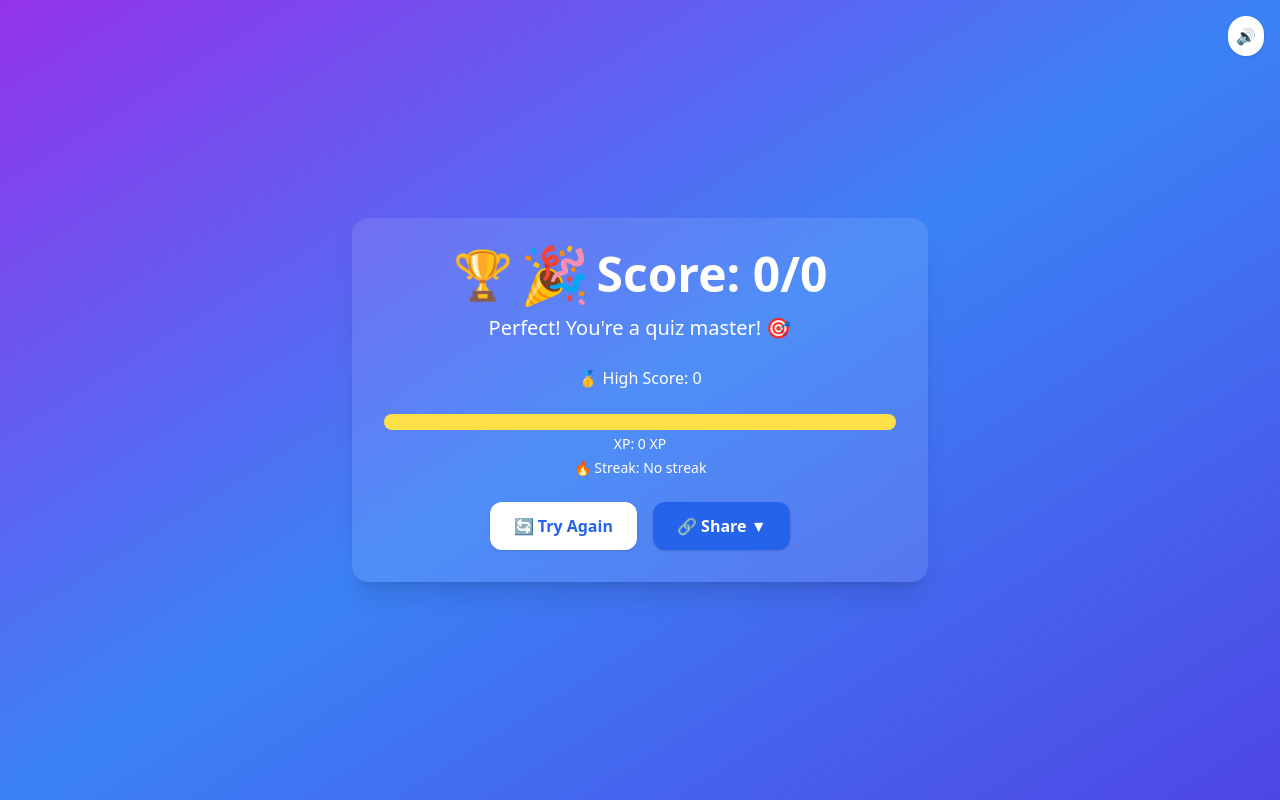
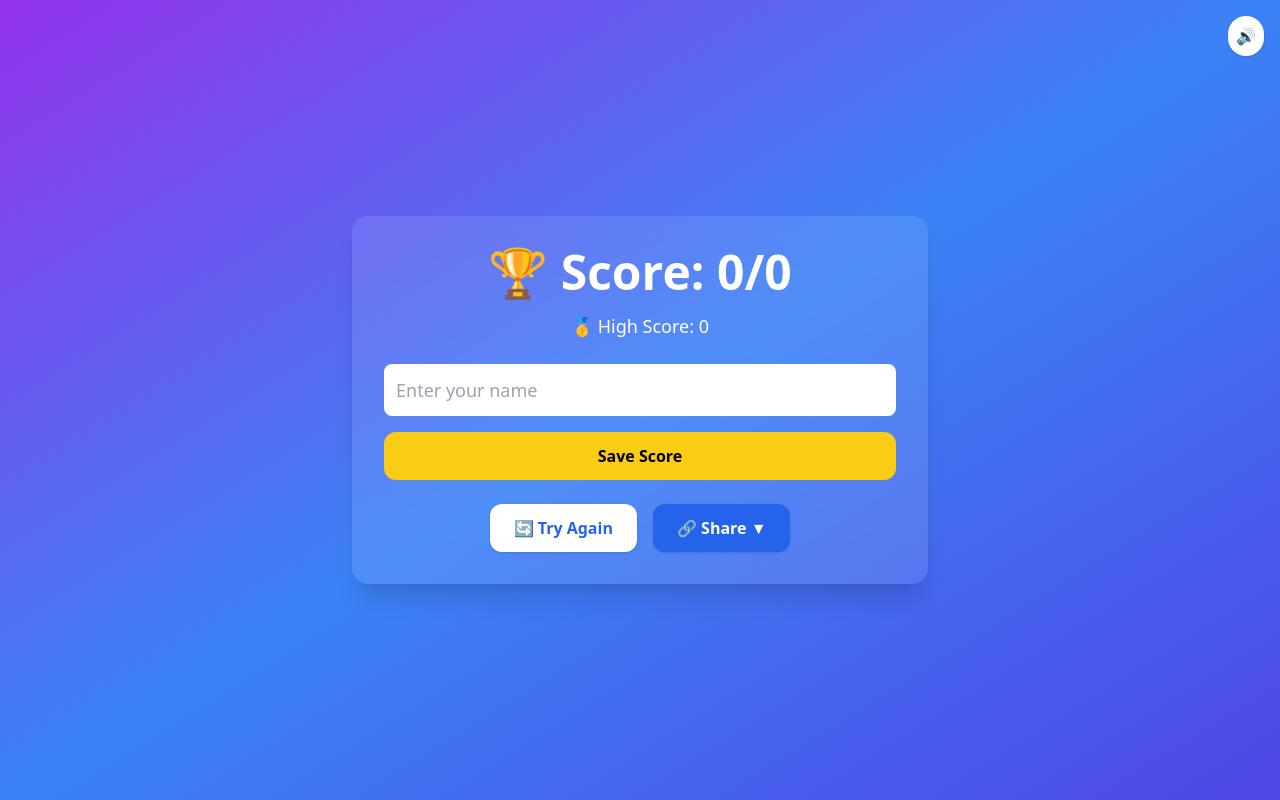
Before and after one commit to DiptanGurung/react-learning, a React (Vite) app in the folder Quiz/: page /result in a window 1280 px wide. Built offline with nearby package versions, Linux system fonts and the light colour scheme.

Commit message:
feat: Improve Rankings and Result components with music controls, score saving, and UI enhancements

```diff
--- a/Quiz/src/pages/Result.jsx
+++ b/Quiz/src/pages/Result.jsx
@@ -7,6 +7,7 @@ import { faWhatsapp, faTwitter } from "@fortawesome/free-brands-svg-icons";
 import { library } from "@fortawesome/fontawesome-svg-core";
 import confetti from "canvas-confetti";
 
+// Add Font Awesome icons
 library.add(faWhatsapp, faTwitter);
 
 export default function Result() {
@@ -14,25 +15,29 @@ export default function Result() {
   const navigate = useNavigate();
   const [highScore, setHighScore] = useState(0);
   const [shareOpen, setShareOpen] = useState(false);
+  const [playerName, setPlayerName] = useState("");
+  const [scoreSaved, setScoreSaved] = useState(false);
   const shareRef = useRef(null);
 
+  const shareText = encodeURIComponent(
+    `I scored ${score} out of ${questions.length} on this awesome quiz!`
+  );
+
+  const getMusicSrc = () => {
+    if (score === questions.length) return "/sounds/pixel-paradise.mp3";
+    if (score >= questions.length * 0.8) return "/sounds/pixel.mp3";
+    if (score >= questions.length * 0.5) return "/sounds/8-bit.mp3";
+    return "/sounds/bad-dreams.mp3";
+  };
+
   useEffect(() => {
-    const storedHigh = Number(localStorage.getItem("highScore")) || 0;
-    if (score > storedHigh) {
+    const stored = Number(localStorage.getItem("highScore")) || 0;
+    if (score > stored) {
       localStorage.setItem("highScore", score);
       setHighScore(score);
     } else {
-      setHighScore(storedHigh);
+      setHighScore(stored);
     }
-
-    const history = JSON.parse(localStorage.getItem("quizHistory")) || [];
-    history.push({
-      score,
-      total: questions.length,
-      category,
-      date: new Date().toLocaleString()
-    });
-    localStorage.setItem("quizHistory", JSON.stringify(history));
 
     if (score === questions.length && questions.length > 0) {
       confetti({
@@ -43,7 +48,7 @@ export default function Result() {
         colors: ["#facc15", "#4ade80", "#60a5fa"],
       });
     }
-  }, [score, questions.length, category]);
+  }, [score, questions.length]);
 
   useEffect(() => {
     function handleClickOutside(event) {
@@ -55,19 +60,11 @@ export default function Result() {
     return () => document.removeEventListener("mousedown", handleClickOutside);
   }, []);
 
-  const getMusicSrc = () => {
-    if (score === questions.length) return "/sounds/pixel-paradise.mp3";
-    if (score >= questions.length * 0.8) return "/sounds/pixel.mp3";
-    if (score >= questions.length * 0.5) return "/sounds/8-bit.mp3";
-    return "/sounds/bad-dreams.mp3";
-  };
-
   useEffect(() => {
     const audio = document.getElementById("bg-music");
     if (!audio) return;
 
     let fadeIn, fadeOut;
-
     if (musicOn) {
       audio.volume = 0;
       audio.play().catch(() => {});
@@ -95,43 +92,40 @@ export default function Result() {
     };
   }, [musicOn, score]);
 
+  const handleSaveScore = () => {
+    if (!playerName.trim()) return alert("Please enter your name first!");
+
+    const history = JSON.parse(localStorage.getItem("quizHistory")) || [];
+
+    // Check if this exact score for this player & category already exists
+    const alreadyExists = history.some(
+      (entry) =>
+        entry.name === playerName &&
+        entry.score === score &&
+        entry.category === category
+    );
+
+    if (alreadyExists) {
+      alert("This score is already saved.");
+      return;
+    }
+
+    // Add new entry with full details
+    history.push({
+      name: playerName,
+      score,
+      total: questions.length,
+      category,
+      date: new Date().toLocaleString(),
+    });
+
+    localStorage.setItem("quizHistory", JSON.stringify(history));
+    setScoreSaved(true);
+  };
+
   const handleRestart = () => {
     resetQuiz();
     navigate("/home");
-  };
-
-  const emoji = (
-    <motion.div
-      initial={{ scale: 0.8 }}
-      animate={{ scale: [1, 1.2, 1] }}
-      transition={{ repeat: Infinity, duration: 1.5 }}
-    >
-      {score === questions.length
-        ? "🎉"
-        : score > questions.length / 5
-        ? "😊"
-        : "😐"}
-    </motion.div>
-  );
-
-  let message;
-  if (score === questions.length) {
-    message = <>Perfect! You're a quiz master! 🎯</>;
-  } else if (score > questions.length / 4) {
-    message = <>Great job! Keep it up! 🚀</>;
-  } else if (score > 3) {
-    message = <>Not bad, try again and improve! 🔄</>;
-  } else {
-    message = <>You don't have brains to work! 🧠</>;
-  }
-
-  const shareText = encodeURIComponent(
-    `I scored ${score} out of ${questions.length} on this awesome quiz!`
-  );
-
-  const popupVariants = {
-    hidden: { opacity: 0, y: -10 },
-    visible: { opacity: 1, y: 0 },
   };
 
   return (
@@ -145,7 +139,6 @@ export default function Result() {
       <button
         onClick={() => setMusicOn(!musicOn)}
         className="absolute top-4 right-4 p-2 bg-white text-black rounded-full shadow"
-        aria-label={musicOn ? "Mute background music" : "Play background music"}
       >
         {musicOn ? "🔊" : "🔇"}
       </button>
@@ -157,25 +150,33 @@ export default function Result() {
       )}
 
       <div className="bg-white/10 p-8 rounded-2xl backdrop-blur-lg shadow-xl max-w-xl w-full">
-        <h1 className="text-4xl md:text-5xl font-bold mb-4 flex items-center justify-center gap-3">
-          🏆 {emoji} Score: {score}/{questions.length}
+        <h1 className="text-4xl md:text-5xl font-bold mb-4">
+          🏆 Score: {score}/{questions.length}
         </h1>
 
-        <p className="text-xl mt-4">{message}</p>
+        <p className="text-lg mt-2">🥇 High Score: {highScore}</p>
 
-        <p className="text-md mt-6">🥇 High Score: {highScore}</p>
-
-        <div className="w-full mt-6 bg-white/30 h-4 rounded-full overflow-hidden">
-          <div
-            className="h-full bg-yellow-300 transition-all duration-500 ease-out"
-            style={{ width: `${(score / questions.length) * 100}%` }}
-          />
+        <div className="mt-6">
+          {!scoreSaved ? (
+            <>
+              <input
+                type="text"
+                placeholder="Enter your name"
+                value={playerName}
+                onChange={(e) => setPlayerName(e.target.value)}
+                className="w-full p-3 rounded-lg text-black text-lg mb-4"
+              />
+              <button
+                onClick={handleSaveScore}
+                className="w-full bg-yellow-400 text-black font-bold py-3 rounded-xl hover:bg-yellow-300 transition"
+              >
+                Save Score
+              </button>
+            </>
+          ) : (
+            <p className="text-green-400 font-bold text-lg mb-4">✅ Score saved!</p>
+          )}
         </div>
-
-        <p className="text-sm mt-1">XP: {score * 10} XP</p>
-        <p className="text-sm mt-1">
-          🔥 Streak: {score >= 3 ? `${score} correct in a row!` : "No streak"}
-        </p>
 
         <div
           className="mt-6 flex flex-col md:flex-row items-center justify-center gap-4 relative"
@@ -183,16 +184,14 @@ export default function Result() {
         >
           <button
             onClick={handleRestart}
-            className="px-6 py-3 bg-white text-blue-600 font-semibold rounded-xl shadow hover:scale-105 transition flex items-center gap-2"
+            className="px-6 py-3 bg-white text-blue-600 font-semibold rounded-xl shadow hover:scale-105 transition"
           >
             🔄 Try Again
           </button>
 
           <button
             onClick={() => setShareOpen(!shareOpen)}
-            aria-haspopup="true"
-            aria-expanded={shareOpen}
-            className="px-6 py-3 bg-blue-600 text-white font-semibold rounded-xl shadow hover:scale-105 transition flex items-center gap-2 relative"
+            className="px-6 py-3 bg-blue-600 text-white font-semibold rounded-xl shadow hover:scale-105 transition"
           >
             🔗 Share {shareOpen ? "▲" : "▼"}
           </button>
@@ -201,23 +200,20 @@ export default function Result() {
             {shareOpen && (
               <motion.div
                 key="share-popup"
-                initial="hidden"
-                animate="visible"
-                exit="hidden"
-                variants={popupVariants}
-                transition={{ duration: 0.3 }}
+                initial={{ opacity: 0, y: -10 }}
+                animate={{ opacity: 1, y: 0 }}
+                exit={{ opacity: 0, y: -10 }}
                 className="absolute top-full mt-2 right-0 bg-white rounded-lg shadow-lg text-black py-2 w-48 z-50"
               >
                 <button
                   onClick={() =>
                     window.open(`https://wa.me/?text=${shareText}`, "_blank")
                   }
-                  className="flex items-center gap-2 px-4 py-2 hover:bg-gray-100 w-full text-left cursor-pointer"
+                  className="flex items-center gap-2 px-4 py-2 hover:bg-gray-100 w-full text-left"
                 >
                   <FontAwesomeIcon icon={["fab", "whatsapp"]} />
                   WhatsApp
                 </button>
-
                 <button
                   onClick={() =>
                     window.open(
@@ -225,7 +221,7 @@ export default function Result() {
                       "_blank"
                     )
                   }
-                  className="flex items-center gap-2 px-4 py-2 hover:bg-gray-100 w-full text-left cursor-pointer"
+                  className="flex items-center gap-2 px-4 py-2 hover:bg-gray-100 w-full text-left"
                 >
                   <FontAwesomeIcon icon={["fab", "twitter"]} />
                   Twitter
```
Also changed, not shown: Quiz/src/pages/Rankings.jsx (+24 -11 lines).
